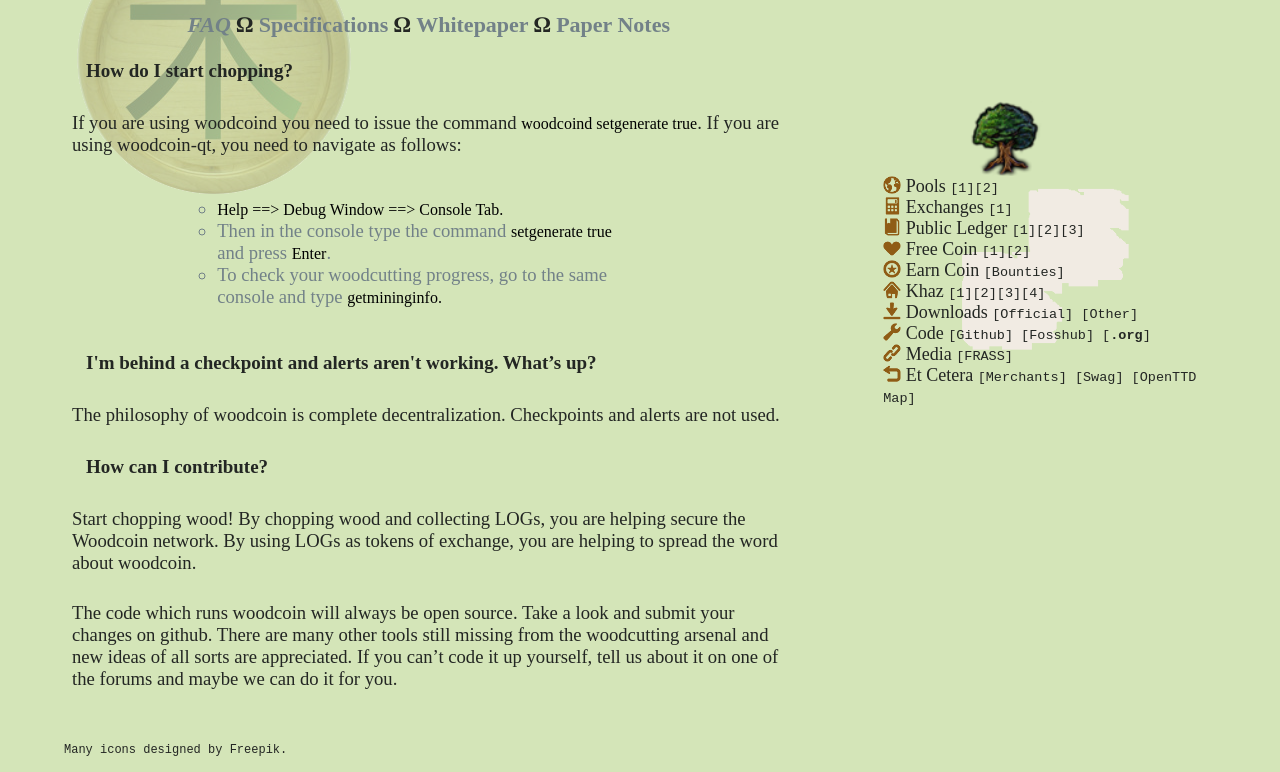
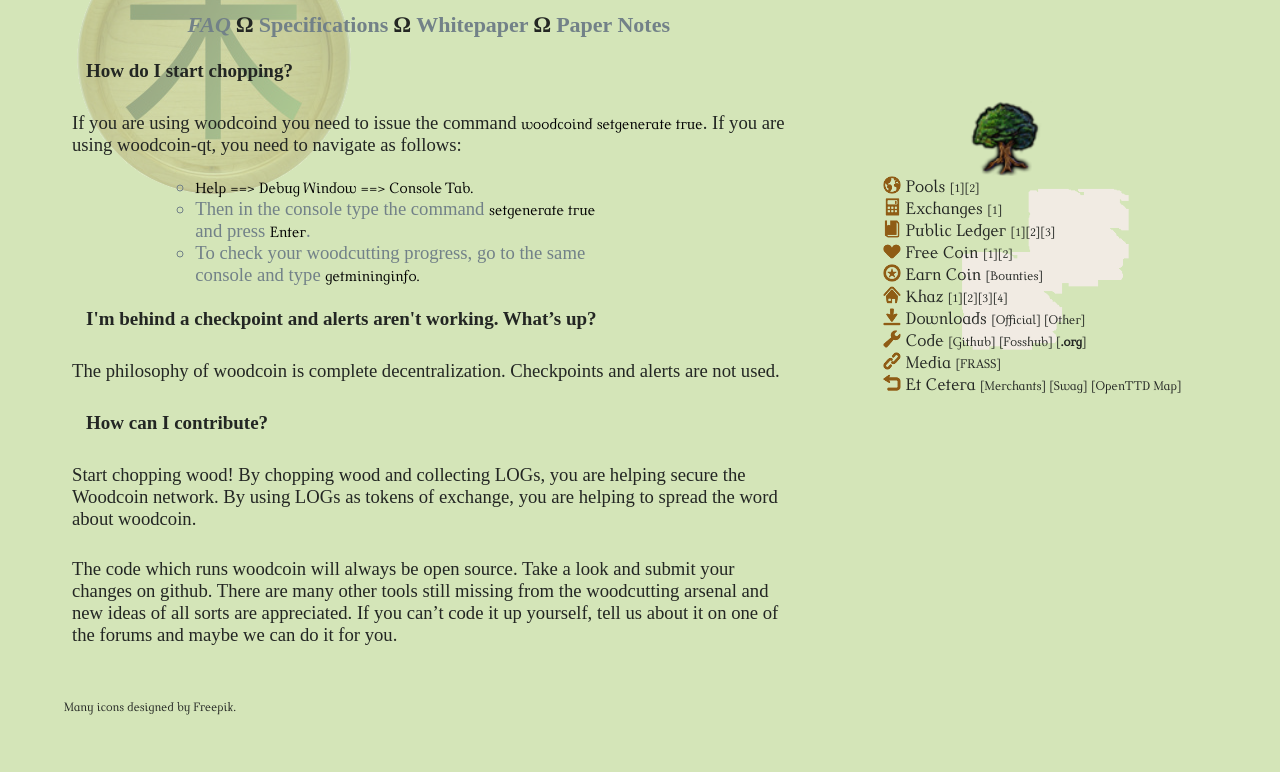
Before and after one commit to paulmadore/woodcoin-dot-org, a plain HTML site: page live/faq.html in a window 1280 px wide. Shown: the part 91-863 px from the top of the page. After the commit the page ends 821 px from the top, so only its background shows below. Drawn offline with Linux system fonts and the light colour scheme.

Commit message:
fixed font and spacing issue.

```diff
--- a/htmldev/css/main.css
+++ b/htmldev/css/main.css
@@ -10,7 +10,6 @@ licensed under Mozilla Public License 2.0. Libertinage font licensed under OFL.
          url('fnts/libertinageweb.svg#libertinage') format('svg');
     font-weight: normal;
     font-style: normal;
-
 }
 
 
@@ -29,18 +28,18 @@ body
   }
 
 h1 {
-    font: serif, Georgia, fantasy;
+    font: "libertinage";
     color: #608360;
 }
 h2 {font-size: 22px;
-font: Times New Roman;
+font: "libertinage";
 margin: 15px;}
 
 h1.fsth, h2.fsth {text-align: center;}
 
 h3.faq {
     font-size: 19px;
-    font: monospace;
+    font: "libertinage";
     margin: 22px;
 }
 
@@ -85,10 +84,10 @@ h2 a:link  {
  }
  #forest ul {
     width: 450px;
-    padding: 3%;
+
     margin-left: 18%;
     color: #000;
-    font-family: monospace;
+    font-family: "libertinage";
 
  }
 
@@ -97,7 +96,7 @@ h2 a:link  {
     padding-top: 15%;
     margin-left: 69%;
     font-size: 18px;
-    font-family: "Symbola," "Georgia";
+    font-family: "libertinage";
     align: right;
     width: 25%;
     height: 250px;
@@ -105,13 +104,14 @@ h2 a:link  {
 
 }
 #overhead img {vertical-align: text-top;}
-#overhead span {font-family: monospace;
+#overhead span {font-family: "libertinage";
  font-size: 75%;
  }
 
 header {margin: 15px;}
 
-header h1 {font: 900 "Merriweather", sans-serif;
+header h1 {
+font: 900 "libertinage";
 font-size: 52pt;
 color: #AD9134;
 }
@@ -124,7 +124,7 @@ footer {
     margin-bottom: 15px;
     margin-top: 45px;
     font-size: small;
-    font-family: monospace;
+    font-family: "libertinage";
     }
 
 /* Classes */
@@ -140,6 +140,7 @@ span.captfaq {font-size: 12pt;
         max-height: 12pt;
         text-align: left;
         color: #000;
+        font-family: "libertinage";
 }
 span.capspec {font-size: 11.5pt;
         line-height: 12pt;
--- a/live/css/main.css
+++ b/live/css/main.css
@@ -10,7 +10,6 @@ licensed under Mozilla Public License 2.0. Libertinage font licensed under OFL.
          url('fnts/libertinageweb.svg#libertinage') format('svg');
     font-weight: normal;
     font-style: normal;
-
 }
 
 
@@ -29,18 +28,18 @@ body
   }
 
 h1 {
-    font: serif, Georgia, fantasy;
+    font: "libertinage";
     color: #608360;
 }
 h2 {font-size: 22px;
-font: Times New Roman;
+font: "libertinage";
 margin: 15px;}
 
 h1.fsth, h2.fsth {text-align: center;}
 
 h3.faq {
     font-size: 19px;
-    font: monospace;
+    font: "libertinage";
     margin: 22px;
 }
 
@@ -85,10 +84,10 @@ h2 a:link  {
  }
  #forest ul {
     width: 450px;
-    padding: 3%;
+
     margin-left: 18%;
     color: #000;
-    font-family: monospace;
+    font-family: "libertinage";
 
  }
 
@@ -97,7 +96,7 @@ h2 a:link  {
     padding-top: 15%;
     margin-left: 69%;
     font-size: 18px;
-    font-family: "Symbola," "Georgia";
+    font-family: "libertinage";
     align: right;
     width: 25%;
     height: 250px;
@@ -105,13 +104,14 @@ h2 a:link  {
 
 }
 #overhead img {vertical-align: text-top;}
-#overhead span {font-family: monospace;
+#overhead span {font-family: "libertinage";
  font-size: 75%;
  }
 
 header {margin: 15px;}
 
-header h1 {font: 900 "Merriweather", sans-serif;
+header h1 {
+font: 900 "libertinage";
 font-size: 52pt;
 color: #AD9134;
 }
@@ -124,7 +124,7 @@ footer {
     margin-bottom: 15px;
     margin-top: 45px;
     font-size: small;
-    font-family: monospace;
+    font-family: "libertinage";
     }
 
 /* Classes */
@@ -140,6 +140,7 @@ span.captfaq {font-size: 12pt;
         max-height: 12pt;
         text-align: left;
         color: #000;
+        font-family: "libertinage";
 }
 span.capspec {font-size: 11.5pt;
         line-height: 12pt;
```
Also changed, not shown: htmldev/index.html (+2 -1 lines), live/index.html (+2 -1 lines), htmldev/css/fnts/libertinageweb.svg, live/css/fnts/libertinageweb.svg, txtdev/extras.txt (deleted), txtdev/faq.txt (deleted), txtdev/specs.txt (deleted).
